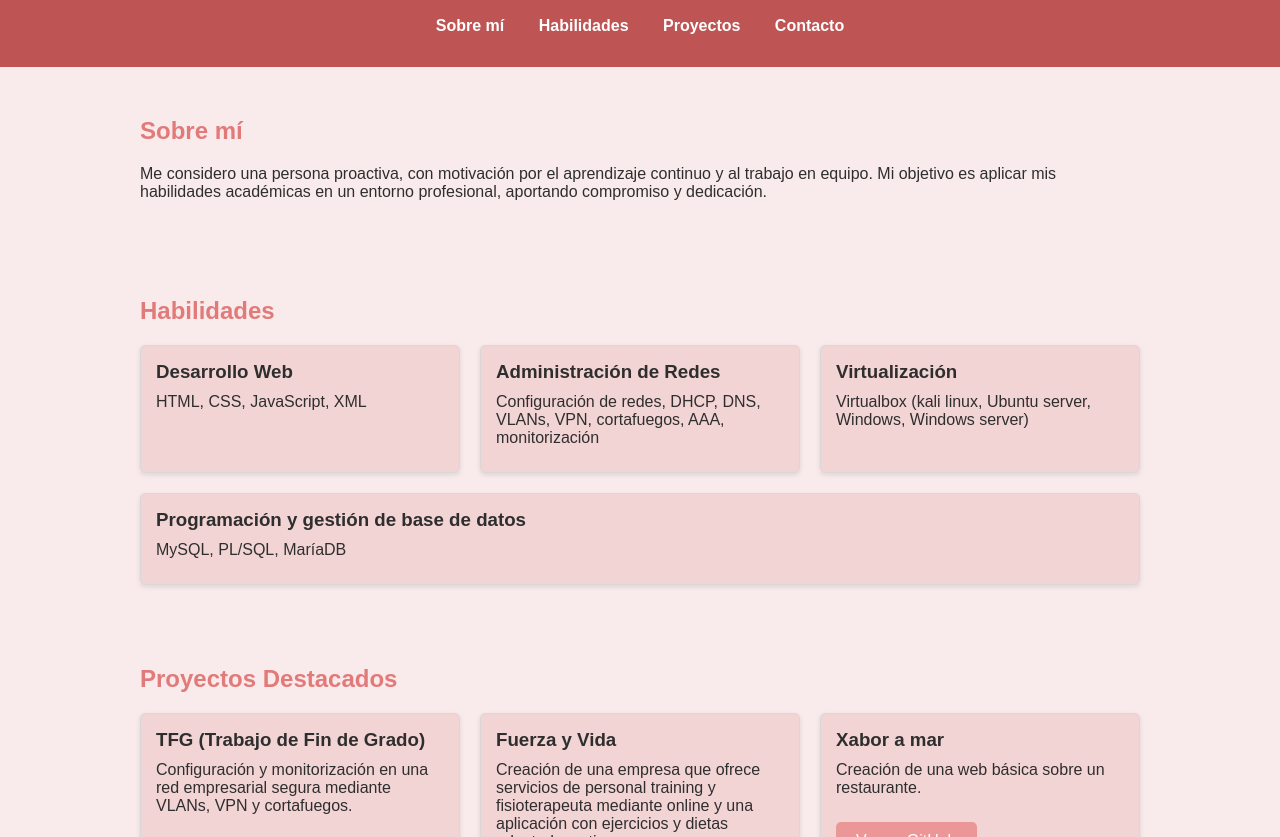
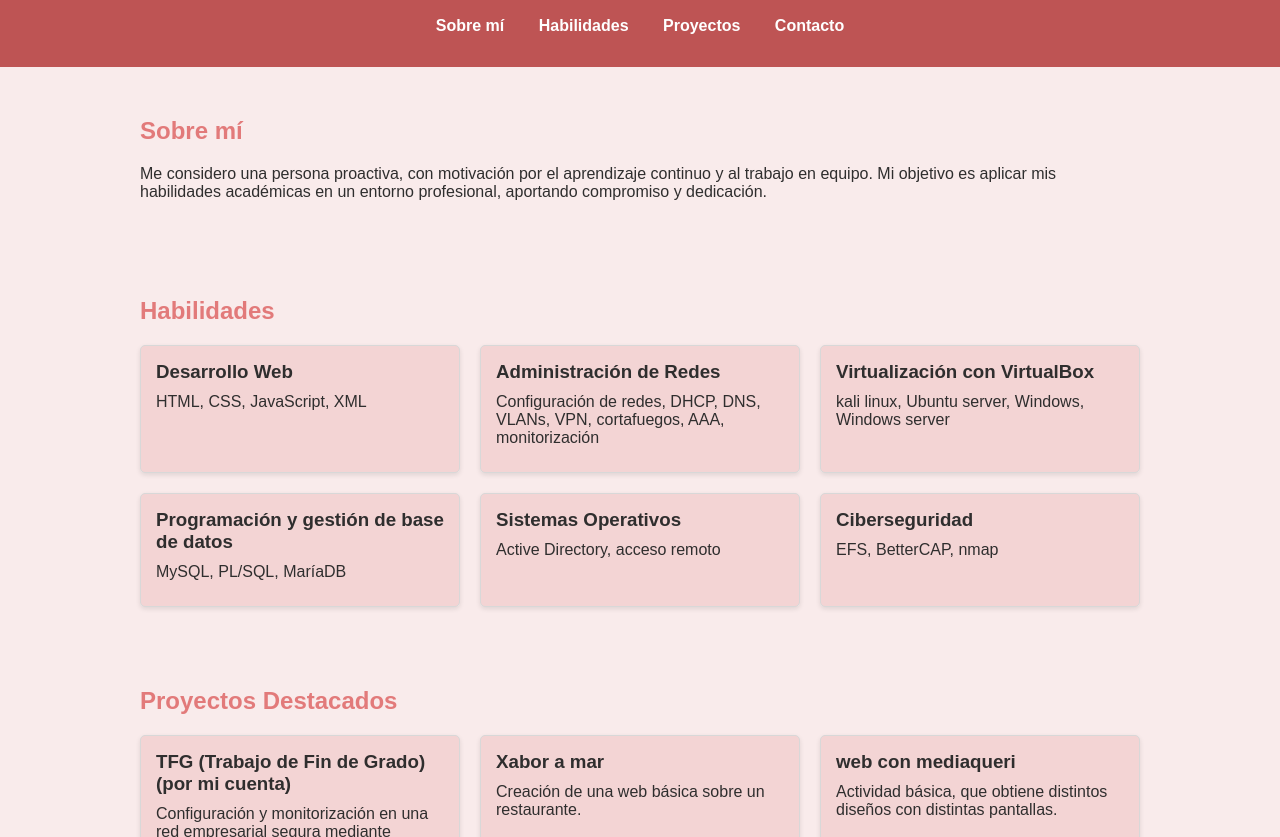
Before and after one commit to Judithcaminero/Portafolio, a plain HTML site: page index.html in a window 1280 px wide. Shown: the part 104-941 px from the top of the page. Drawn offline with Linux system fonts and the light colour scheme.

Commit message:
Add files via upload

```diff
--- a/index.html
+++ b/index.html
@@ -140,12 +140,20 @@
         <p>Configuración de redes, DHCP, DNS, VLANs, VPN, cortafuegos, AAA, monitorización</p>
       </div>
       <div class="card">
-        <h3>Virtualización</h3>
-        <p>Virtualbox (kali linux, Ubuntu server, Windows, Windows server)</p>
+        <h3>Virtualización con VirtualBox</h3>
+        <p>kali linux, Ubuntu server, Windows, Windows server</p>
       </div>
       <div class="card">
         <h3>Programación y gestión de base de datos</h3>
         <p>MySQL, PL/SQL, MaríaDB</p>
+      </div>
+      <div class="card">
+        <h3>Sistemas Operativos</h3>
+        <p>Active Directory, acceso remoto</p>
+      </div>
+      <div class="card">
+        <h3>Ciberseguridad</h3>
+        <p>EFS, BetterCAP, nmap </p>
       </div>
     </div>
   </section>
@@ -154,20 +162,23 @@
     <h2>Proyectos Destacados</h2>
     <div class="projects">
       <div class="card">
-        <h3>TFG (Trabajo de Fin de Grado)</h3>
-        <p>Configuración y monitorización en una red empresarial segura mediante VLANs, VPN y cortafuegos.</p>
+        <h3>TFG (Trabajo de Fin de Grado) (por mi cuenta)</h3>
+        <p>Configuración y monitorización en una red empresarial segura mediante VLANs, VPN, cortafuegos y Sniffer.</p>
         <a class="btn" href="https://github.com/Judithcaminero" target="_blank">Ver en GitHub</a>
       </div>
-      <div class="card">
-        <h3>Fuerza y Vida</h3>
-        <p>Creación de una empresa que ofrece servicios de personal training y fisioterapeuta mediante online y una aplicación con ejercicios y dietas adaptados a ti.</p>
-        <a class="btn" href="https://github.com/Judithcaminero" target="_blank">Ver en GitHub</a>
-      </div>
+
       <div class="card">
         <h3>Xabor a mar</h3>
         <p>Creación de una web básica sobre un restaurante.</p>
         <a class="btn" href="https://github.com/Judithcaminero" target="_blank">Ver en GitHub</a>
       </div>
+
+      <div class="card">
+        <h3>web con mediaqueri</h3>
+        <p>Actividad básica, que obtiene distintos diseños con distintas pantallas.</p>
+        <a class="btn" href="https://github.com/Judithcaminero" target="_blank">Ver en GitHub</a>
+      </div>
+
     </div>
   </section>
 
```
